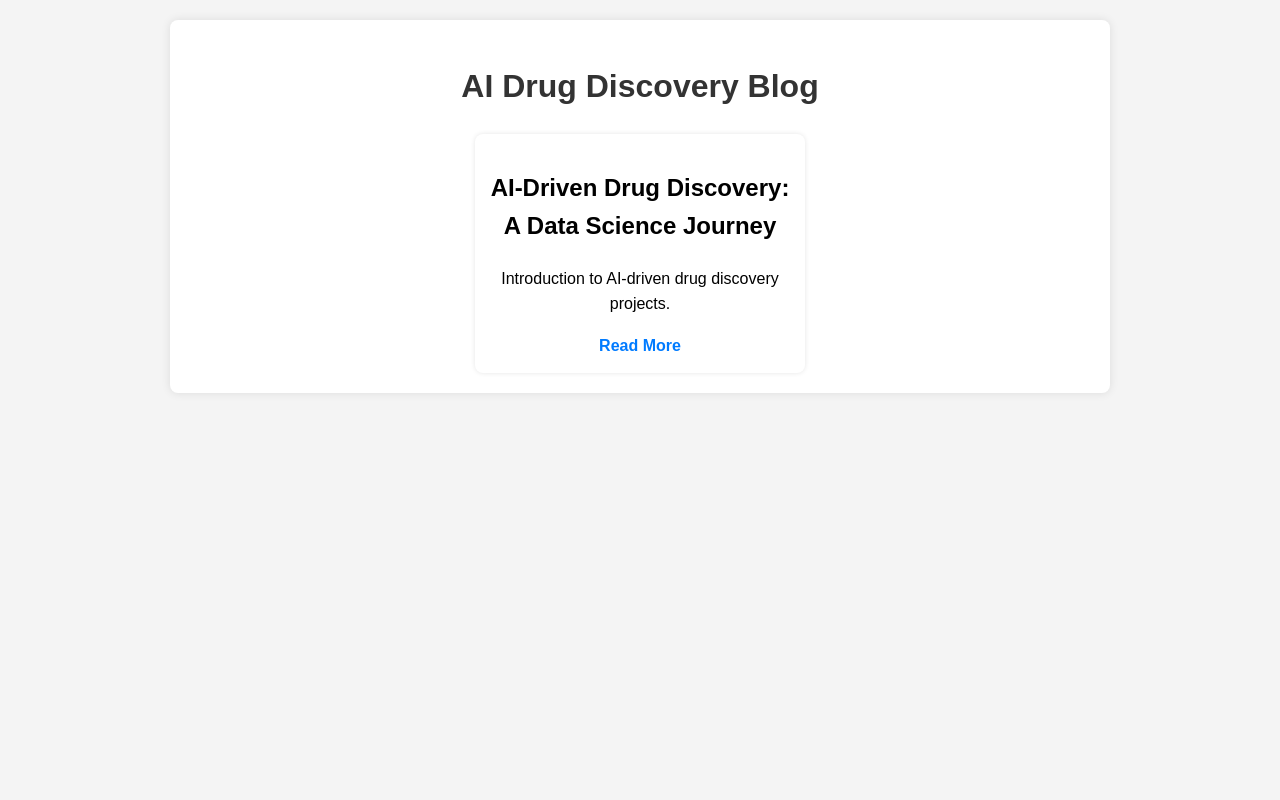
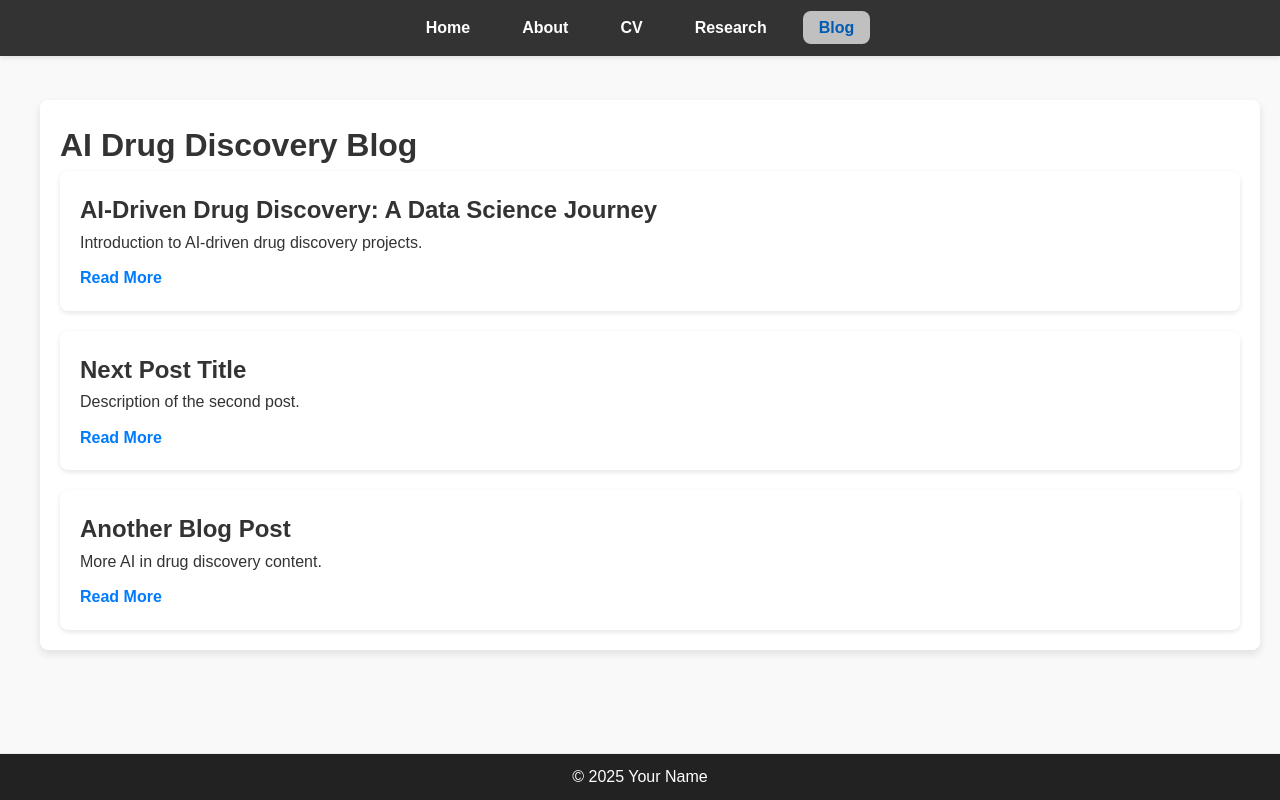
Before and after one commit to joewa6/Webpage, a plain HTML site: page blog/index.html in a window 1280 px wide. Drawn offline with Linux system fonts and the light colour scheme.

Commit message:
Fixing banners

```diff
--- a/assets/css/style.css
+++ b/assets/css/style.css
@@ -18,6 +18,13 @@ header {
     top: 0;
     z-index: 100;
 }
+
+.header-container {
+    display: flex;
+    align-items: center;       /* Vertically centers items */
+    justify-content: space-between; /* Pushes the name and nav to opposite ends */
+    padding: 0 5rem;           /* Optional: Adjust side padding as needed */
+  }
 
 nav ul {
     display: flex;
--- a/blog/index.html
+++ b/blog/index.html
@@ -4,61 +4,149 @@
     <meta charset="UTF-8">
     <meta name="viewport" content="width=device-width, initial-scale=1.0">
     <title>Blog - AI Drug Discovery</title>
+    <link rel="stylesheet" href="../assets/css/style.css">
     <style>
+        * {
+            box-sizing: border-box;
+            margin: 0;
+            padding: 0;
+        }
         body {
             font-family: Arial, sans-serif;
-            line-height: 1.6;
-            margin: 0;
+            background-color: #f9f9f9;
+            display: flex;
+            flex-direction: column;
+            min-height: 100vh;
+        }
+        header {
+            background-color: #333;
+            padding: 15px;
+            text-align: center;
+            position: fixed;
+            width: 100%;
+            top: 0;
+            left: 0;
+            z-index: 1000;
+        }
+        header nav ul {
+            list-style: none;
+            display: flex;
+            justify-content: center;
+            gap: 20px;
+        }
+        header nav ul li {
+            display: inline;
+        }
+        header nav ul li a {
+            text-decoration: none;
+            color: white;
+            font-weight: bold;
+        }
+        main {
+            flex: 1;
             padding: 20px;
-            background-color: #f4f4f4;
+            margin-top: 80px; /* Push content down to avoid overlap */
+            max-width: 9200px;
+            margin-left: 20px;
+            margin-right: 0px;
         }
         .container {
-            max-width: 900px;
-            margin: auto;
+            background: white;
+            padding: 20px;
+            border-radius: 8px;
+            box-shadow: 0 4px 8px rgba(0, 0, 0, 0.1);
+        }
+        .blog-list {
+            display: flex;
+            flex-direction: column;
+            gap: 20px;
+        }
+        .blog-card {
             background: #fff;
             padding: 20px;
             border-radius: 8px;
-            box-shadow: 0 0 10px rgba(0, 0, 0, 0.1);
-        }
-        h1 {
-            text-align: center;
-            color: #333;
-        }
-        .blog-list {
-            display: flex;
-            flex-wrap: wrap;
-            gap: 20px;
-            justify-content: center;
-        }
-        .blog-card {
-            background: #fff;
-            padding: 15px;
-            border-radius: 8px;
-            box-shadow: 0 0 5px rgba(0, 0, 0, 0.1);
-            width: 300px;
-            text-align: center;
+            box-shadow: 0 2px 5px rgba(0, 0, 0, 0.1);
+            width: 100%;
             transition: transform 0.2s;
         }
         .blog-card:hover {
-            transform: scale(1.05);
+            transform: scale(1.02);
         }
-        .blog-card a {
+        .read-more {
             text-decoration: none;
             color: #007BFF;
             font-weight: bold;
+            display: block;
+            margin-top: 10px;
+        }
+        footer {
+            background-color: #222;
+            color: white;
+            text-align: center;
+            padding: 10px;
+            margin-top: 20px;
+            width: 100%;
         }
     </style>
 </head>
 <body>
-    <div class="container">
-        <h1>AI Drug Discovery Blog</h1>
-        <div class="blog-list">
-            <div class="blog-card">
-                <h2>AI-Driven Drug Discovery: A Data Science Journey</h2>
-                <p>Introduction to AI-driven drug discovery projects.</p>
-                <a href="ai_drug_discovery_intro.html">Read More</a>
-            </div>
+
+    <header>
+        <nav>
+            <ul>
+                <li><a href="../index.html">Home</a></li>
+                <li><a href="../about.html">About</a></li>
+                <li><a href="../cv.html">CV</a></li>
+                <li><a href="../research.html">Research</a></li>
+                <li><a href="index.html" class="active">Blog</a></li>
+            </ul>
+        </nav>
+    </header>
+
+    <main>
+        <div class="container">
+            <h1>AI Drug Discovery Blog</h1>
+            <div id="blog-list" class="blog-list"></div>
         </div>
-    </div>
+    </main>
+
+    <footer>
+        <p>&copy; 2025 Your Name</p>
+    </footer>
+
+    <script>
+        document.addEventListener("DOMContentLoaded", function() {
+            const blogList = document.getElementById("blog-list");
+
+            // Fetch blog posts dynamically from JSON
+            fetch("./posts/posts.json")
+                .then(response => {
+                    if (!response.ok) {
+                        throw new Error("Network response was not OK");
+                    }
+                    return response.json();
+                })
+                .then(posts => {
+                    if (!posts.length) {
+                        blogList.innerHTML = "<p>No blog posts available.</p>";
+                    }
+                    posts.forEach(post => {
+                        const postCard = document.createElement("div");
+                        postCard.className = "blog-card";
+                        postCard.innerHTML = `
+                            <h2>${post.title}</h2>
+                            <p>${post.description}</p>
+                            <a href="posts/${post.filename}" class="read-more">Read More</a>
+                        `;
+                        blogList.appendChild(postCard);
+                    });
+                })
+                .catch(error => {
+                    console.error("Error loading blog posts:", error);
+                    blogList.innerHTML = "<p>Error loading blog posts. Please try again later.</p>";
+                });
+        });
+    </script>
+
 </body>
 </html>
--- /dev/null
+++ b/blog/posts/posts.json
@@ -0,0 +1,17 @@
+[
+    {
+        "filename": "1_FirstBlogPost.html",
+        "title": "AI-Driven Drug Discovery: A Data Science Journey",
+        "description": "Introduction to AI-driven drug discovery projects."
+    },
+    {
+        "filename": "2_post.html",
+        "title": "Next Post Title",
+        "description": "Description of the second post."
+    },
+    {
+        "filename": "3_another_post.html",
+        "title": "Another Blog Post",
+        "description": "More AI in drug discovery content."
+    }
+]
--- /dev/null
+++ b/blog/style.css
@@ -0,0 +1,25 @@
+
+
+.blog-list {
+    display: flex;
+    flex-wrap: wrap;
+    gap: 20px;
+    justify-content: center;
+}
+.blog-card {
+    background: #fff;
+    padding: 15px;
+    border-radius: 8px;
+    box-shadow: 0 0 5px rgba(0, 0, 0, 0.1);
+    width: 300px;
+    text-align: center;
+    transition: transform 0.2s;
+}
+.blog-card:hover {
+    transform: scale(1.05);
+}
+.read-more {
+    text-decoration: none;
+    color: #007BFF;
+    font-weight: bold;
+}
```
Also changed, not shown: blog/blog.js (added, +29 -0 lines), blog/posts/1_FirstBlogPost.html (added, +104 -0 lines), index.html (+24 -5 lines).
